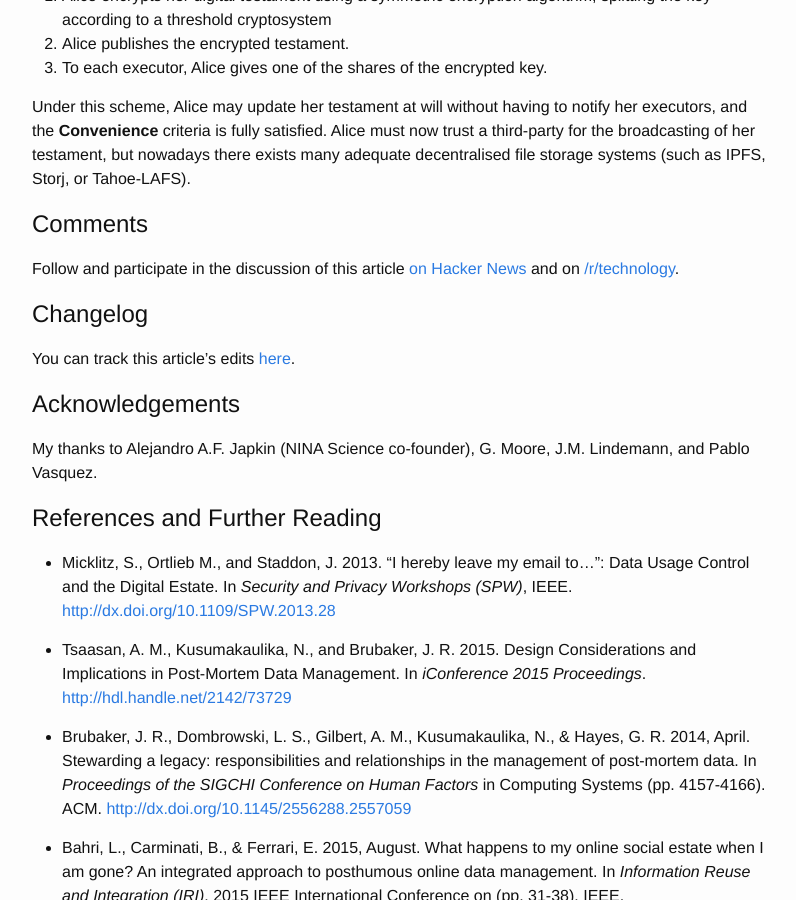
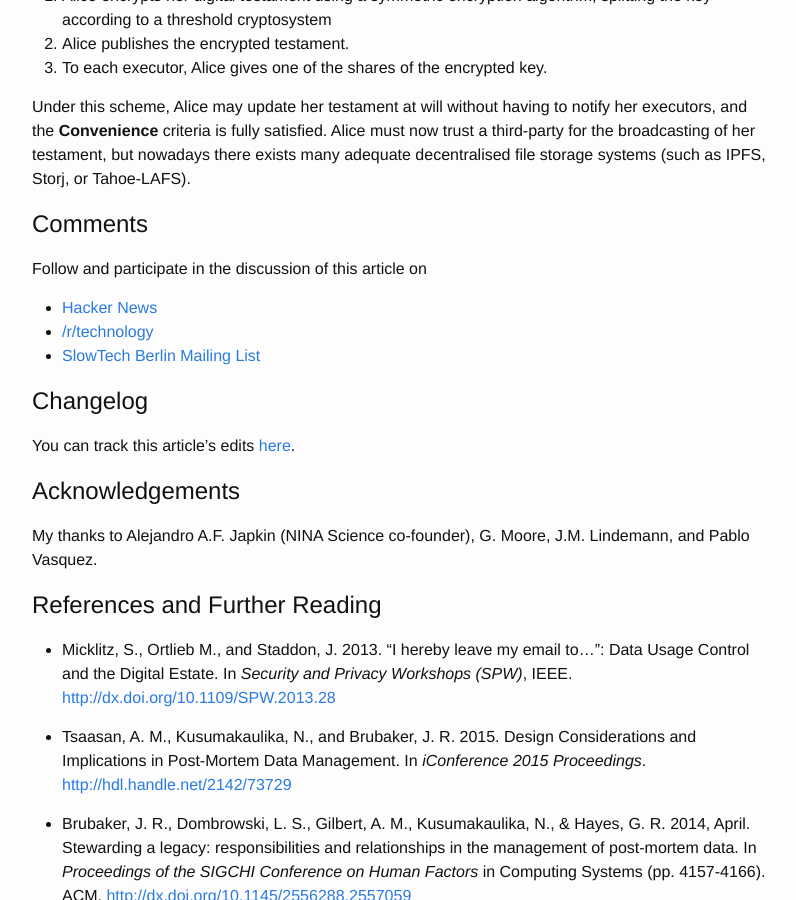
Before and after one commit to arielelkin/site_source, a Jekyll site: the page built from articles/digital-estate-planning.markdown, in a window 1280 px wide and 900 px high, scrolled down 4473 px. Shown: the whole window, without its empty margins (238-1034 px from the left). Built offline with Jekyll 4.4.1, drawn with Linux system fonts in a browser that asks for light colours.

Commit message:
dep: add link to slowtech discussion

```diff
--- a/articles/digital-estate-planning.markdown
+++ b/articles/digital-estate-planning.markdown
@@ -136,7 +136,11 @@ Under this scheme, Alice may update her testament at will without having to noti
 
 # Comments
 
-Follow and participate in the discussion of this article [on Hacker News](https://news.ycombinator.com/item?id=14292243) and on [/r/technology](https://www.reddit.com/r/technology/comments/69yq7n/how_will_you_pass_on_your_digital_assets_after/).
+Follow and participate in the discussion of this article on
+
+* [Hacker News](https://news.ycombinator.com/item?id=14292243)
+* [/r/technology](https://www.reddit.com/r/technology/comments/69yq7n/how_will_you_pass_on_your_digital_assets_after/)
+* [SlowTech Berlin Mailing List](https://slowtechberlin.de/mailman/private/slowtechberlin/2017-May/thread.html)
 
 # Changelog
 
```
